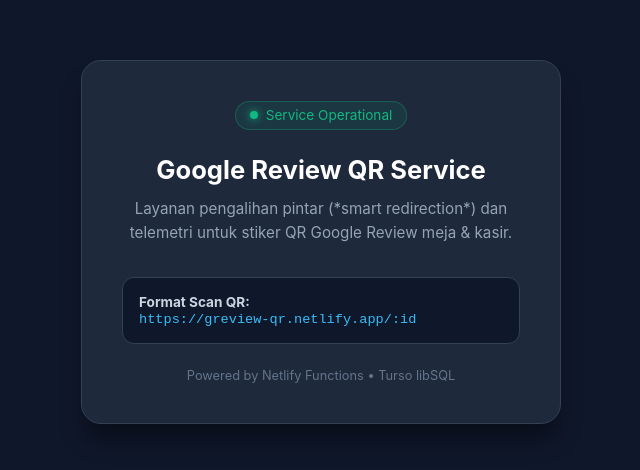
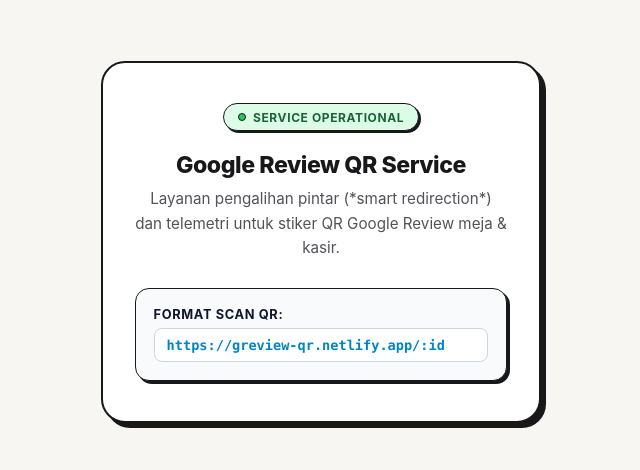
Before and after one commit to PramaAditya/google-review-qr-netlify, a website: page public/index.html in a window 1280 px wide. Shown: the part 158-628 px from the top of the page, without its empty margins (319-959 px from the left). Drawn offline with Linux system fonts and the light colour scheme.

Commit message:
style: redesign landing page to light minimalist cartoon theme and remove powered by footer

```diff
--- a/public/index.html
+++ b/public/index.html
@@ -8,8 +8,8 @@
     * { box-sizing: border-box; margin: 0; padding: 0; }
     body {
       font-family: -apple-system, BlinkMacSystemFont, 'Segoe UI', Roboto, Helvetica, Arial, sans-serif;
-      background: #0f172a;
-      color: #f8fafc;
+      background: #f7f6f2;
+      color: #18181b;
       display: flex;
       align-items: center;
       justify-content: center;
@@ -17,69 +17,88 @@
       padding: 1.5rem;
     }
     .card {
-      background: #1e293b;
-      max-width: 480px;
+      background: #ffffff;
+      max-width: 440px;
       width: 100%;
-      padding: 2.5rem;
-      border-radius: 20px;
-      border: 1px solid #334155;
+      padding: 2.5rem 2rem;
+      border-radius: 24px;
+      border: 2px solid #18181b;
+      box-shadow: 5px 5px 0px #18181b;
       text-align: center;
-      box-shadow: 0 20px 25px -5px rgba(0, 0, 0, 0.4);
+      position: relative;
     }
-    .status-dot {
+    .status-pill {
       display: inline-flex;
       align-items: center;
-      gap: 0.5rem;
-      font-size: 0.85rem;
-      color: #10b981;
-      background: rgba(16, 185, 129, 0.1);
-      border: 1px solid rgba(16, 185, 129, 0.3);
+      gap: 0.45rem;
+      font-size: 0.75rem;
+      font-weight: 700;
+      text-transform: uppercase;
+      letter-spacing: 0.05em;
       padding: 0.35rem 0.85rem;
       border-radius: 9999px;
-      margin-bottom: 1.5rem;
+      background: #dcfce7;
+      color: #166534;
+      border: 1.5px solid #18181b;
+      box-shadow: 2px 2px 0px #18181b;
+      margin-bottom: 1.25rem;
     }
     .dot {
       width: 8px;
       height: 8px;
       border-radius: 50%;
-      background: #10b981;
-      box-shadow: 0 0 8px #10b981;
+      background: #22c55e;
+      border: 1px solid #18181b;
     }
     h1 {
-      font-size: 1.6rem;
-      font-weight: 700;
-      margin-bottom: 0.75rem;
-      color: #ffffff;
+      font-size: 1.45rem;
+      font-weight: 800;
+      margin-bottom: 0.5rem;
+      color: #18181b;
+      letter-spacing: -0.02em;
     }
     p {
-      color: #94a3b8;
+      color: #52525b;
       font-size: 0.95rem;
       line-height: 1.6;
-      margin-bottom: 2rem;
+      margin-bottom: 1.75rem;
     }
     .info-box {
-      background: #0f172a;
-      border-radius: 12px;
-      padding: 1rem;
+      background: #f8fafc;
+      border-radius: 14px;
+      padding: 1.1rem;
       font-size: 0.85rem;
-      color: #cbd5e1;
+      color: #334155;
       text-align: left;
-      border: 1px solid #334155;
+      border: 1.5px solid #18181b;
+      box-shadow: 3px 3px 0px #18181b;
+    }
+    .info-box-title {
+      font-weight: 700;
+      color: #0f172a;
+      margin-bottom: 0.35rem;
+      font-size: 0.8rem;
+      text-transform: uppercase;
+      letter-spacing: 0.05em;
     }
     .info-box code {
-      color: #38bdf8;
-      font-family: monospace;
-    }
-    .footer {
-      font-size: 0.8rem;
-      color: #64748b;
-      margin-top: 1.5rem;
+      display: block;
+      margin-top: 0.4rem;
+      background: #ffffff;
+      padding: 0.5rem 0.75rem;
+      border: 1px solid #cbd5e1;
+      border-radius: 8px;
+      color: #0284c7;
+      font-family: ui-monospace, SFMono-Regular, Menlo, Monaco, Consolas, monospace;
+      font-size: 0.85rem;
+      font-weight: 600;
+      word-break: break-all;
     }
   </style>
 </head>
 <body>
   <div class="card">
-    <div class="status-dot">
+    <div class="status-pill">
       <span class="dot"></span>
       Service Operational
     </div>
@@ -88,11 +107,8 @@
       Layanan pengalihan pintar (*smart redirection*) dan telemetri untuk stiker QR Google Review meja & kasir.
     </p>
     <div class="info-box">
-      <strong>Format Scan QR:</strong><br>
+      <div class="info-box-title">Format Scan QR:</div>
       <code>https://greview-qr.netlify.app/:id</code>
-    </div>
-    <div class="footer">
-      Powered by Netlify Functions &bull; Turso libSQL
     </div>
   </div>
 </body>
```
